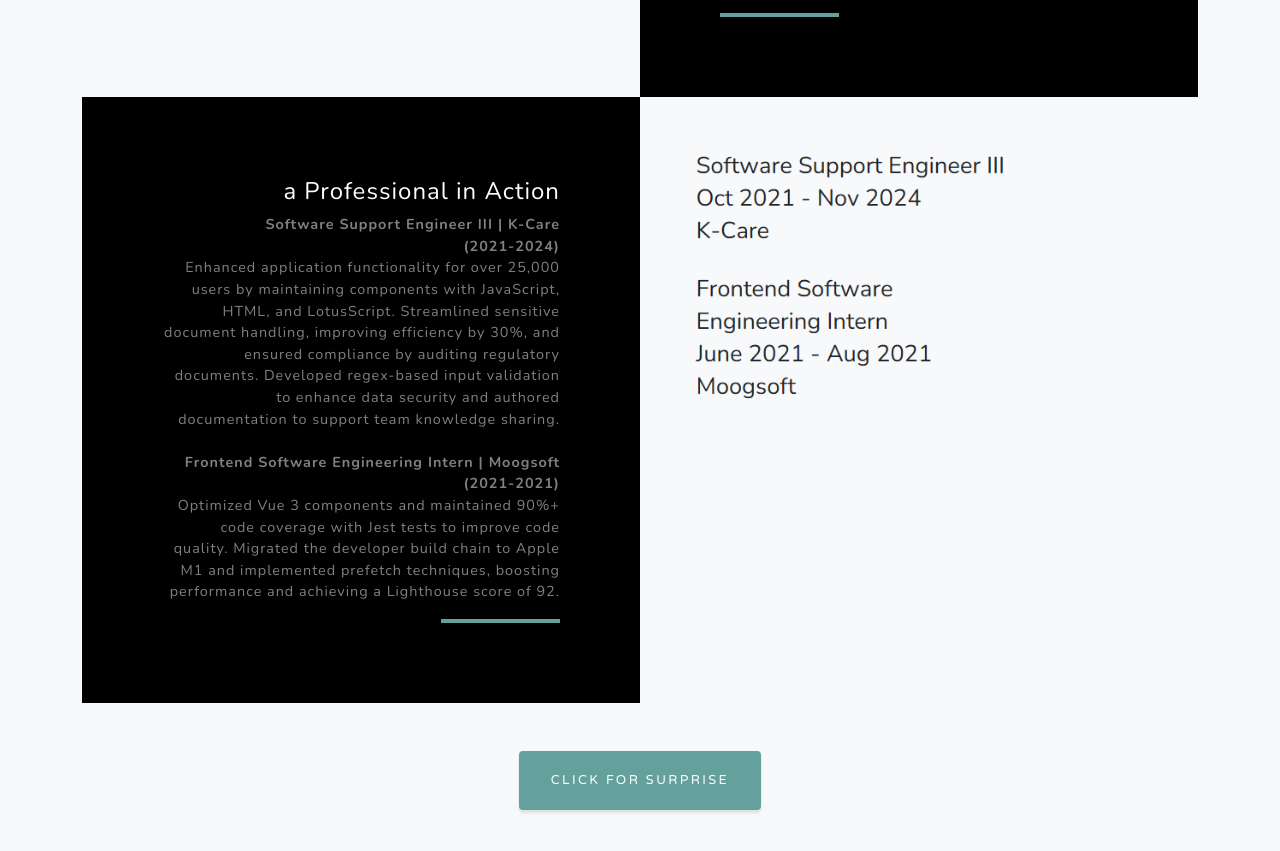
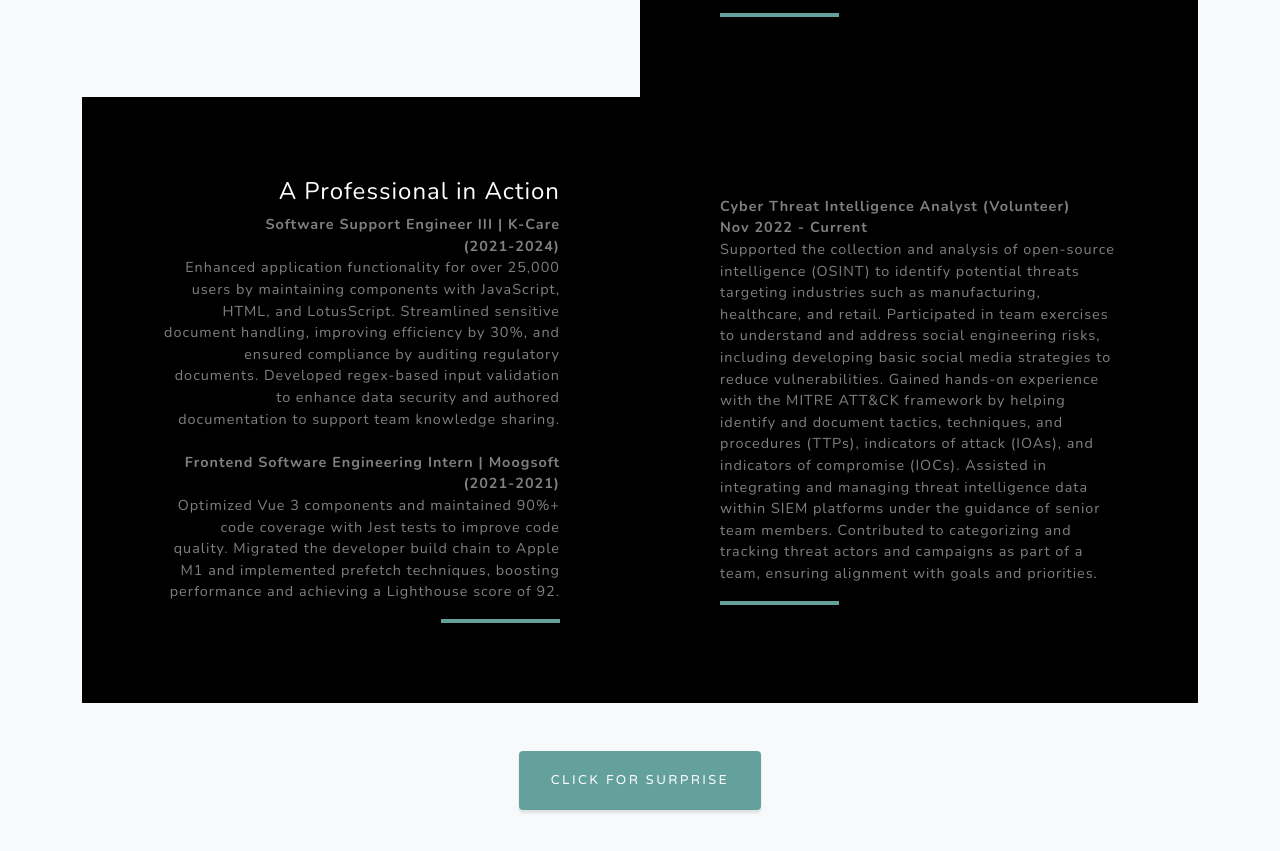
Before and after one commit to calebafework/Portfolio, a plain HTML site: page index.html in a window 1280 px wide. Shown: the part 4570-5421 px from the top of the page. Drawn offline with nearby package versions, Linux system fonts and the light colour scheme.

Commit message:
feb 2025 update

```diff
--- a/index.html
+++ b/index.html
@@ -248,7 +248,7 @@
                                 "Currently pursuing the PNPT certification, a hands-on alternative to the OSCP, which assesses an individual's ability to conduct
                                  real-world network penetration tests, including both internal and external networks. This program emphasizes Active Directory exploitation,
                                  reconnaissance, lateral movement, privilege escalation, and professional report writing—essential skills for effective penetration testing."
-                                <br>Currently in progress, Expected completion date January 2025.</a>
+                                <br>Currently in progress, Expected completion date February 2025.</a>
                                 <p>
                                 <hr class="d-none d-lg-block mb-0 mr-0" />
                             </div>
@@ -280,13 +280,29 @@
             </div>
             <!-- WORK EXPERIENCE -->
             <div class="row justify-content-center no-gutters">
-                <div class="col-lg-6"><img class="img-fluid" src="assets\img\work.png"
-                        alt="404AnswerNotFound photo" /></div>
+                <div class="col-lg-6">
+                    <div class="bg-black text-center h-100 project">
+                        <div class="d-flex h-100">
+                            <div class="project-text w-100 my-auto text-center text-lg-left">
+                                <!-- <h4 class="text-white">Driven by Challenges</h4> -->
+                                <p class="mb-0 text-white-50"><b>Cyber Threat Intelligence Analyst (Volunteer)	<br>Nov 2022 - Current<br></b>
+                                    Supported the collection and analysis of open-source intelligence (OSINT) to identify potential threats targeting industries such as manufacturing, healthcare, and retail.
+                                    Participated in team exercises to understand and address social engineering risks, including developing basic social media strategies to reduce vulnerabilities.
+                                    Gained hands-on experience with the MITRE ATT&CK framework by helping identify and document tactics, techniques, and procedures (TTPs), indicators of attack (IOAs), and indicators of compromise (IOCs).
+                                    Assisted in integrating and managing threat intelligence data within SIEM platforms under the guidance of senior team members.
+                                    Contributed to categorizing and tracking threat actors and campaigns as part of a team, ensuring alignment with goals and priorities.
+                                <!-- <br> <a href="https://github.com/calebafework/Spotify-Player">App</a> -->
+                                </p>
+                                <hr class="d-none d-lg-block mb-0 ml-0" />
+                            </div>
+                        </div>
+                    </div>
+                </div>
                 <div class="col-lg-6 order-lg-first">
                     <div class="bg-black text-center h-100 project">
                         <div class="d-flex h-100">
                             <div class="project-text w-100 my-auto text-center text-lg-right">
-                                <h4 class="text-white">a Professional in Action</h4>
+                                <h4 class="text-white">A Professional in Action</h4>
                                 <p class="mb-0 text-white-50">
                                     <b>Software Support Engineer III | K-Care <br>(2021-2024)<br></b>
                                     Enhanced application functionality for over 25,000 users by maintaining components with JavaScript, HTML,
@@ -366,7 +382,7 @@
                             <h4 class="text-uppercase m-0">Download Resume</h4>
                             <hr class="my-4" />
                             <div class="small text-black-50">
-                                <a href="assets/CalebAfework2024Resume.docx" download="Caleb Afework Resume">Resume</a>
+                                <a href="assets/calebafework.pdf" download="Caleb Afework Resume">Resume</a>
                             </div>
                         </div>
                     </div>
```
Also changed, not shown: 3 other files.
